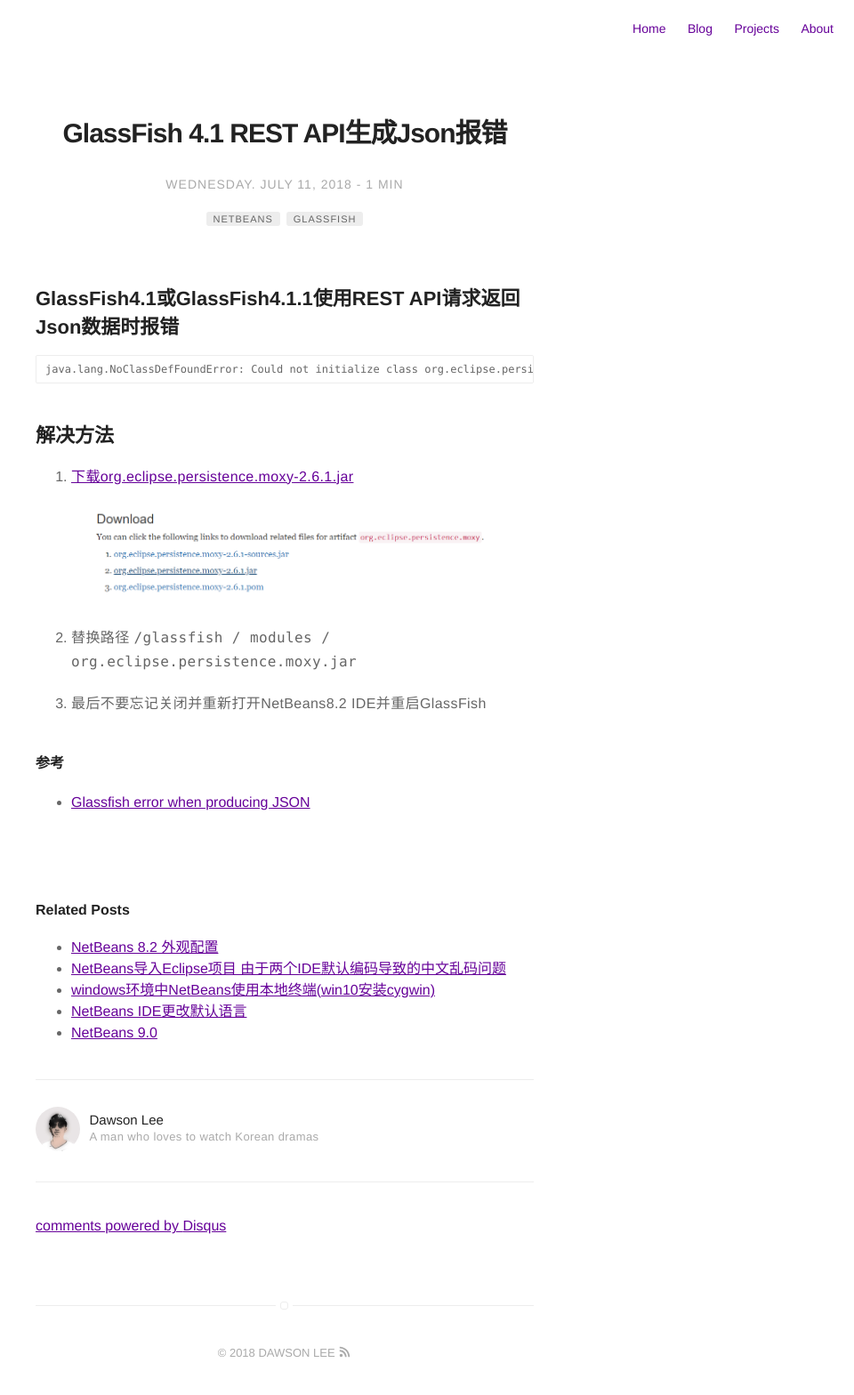
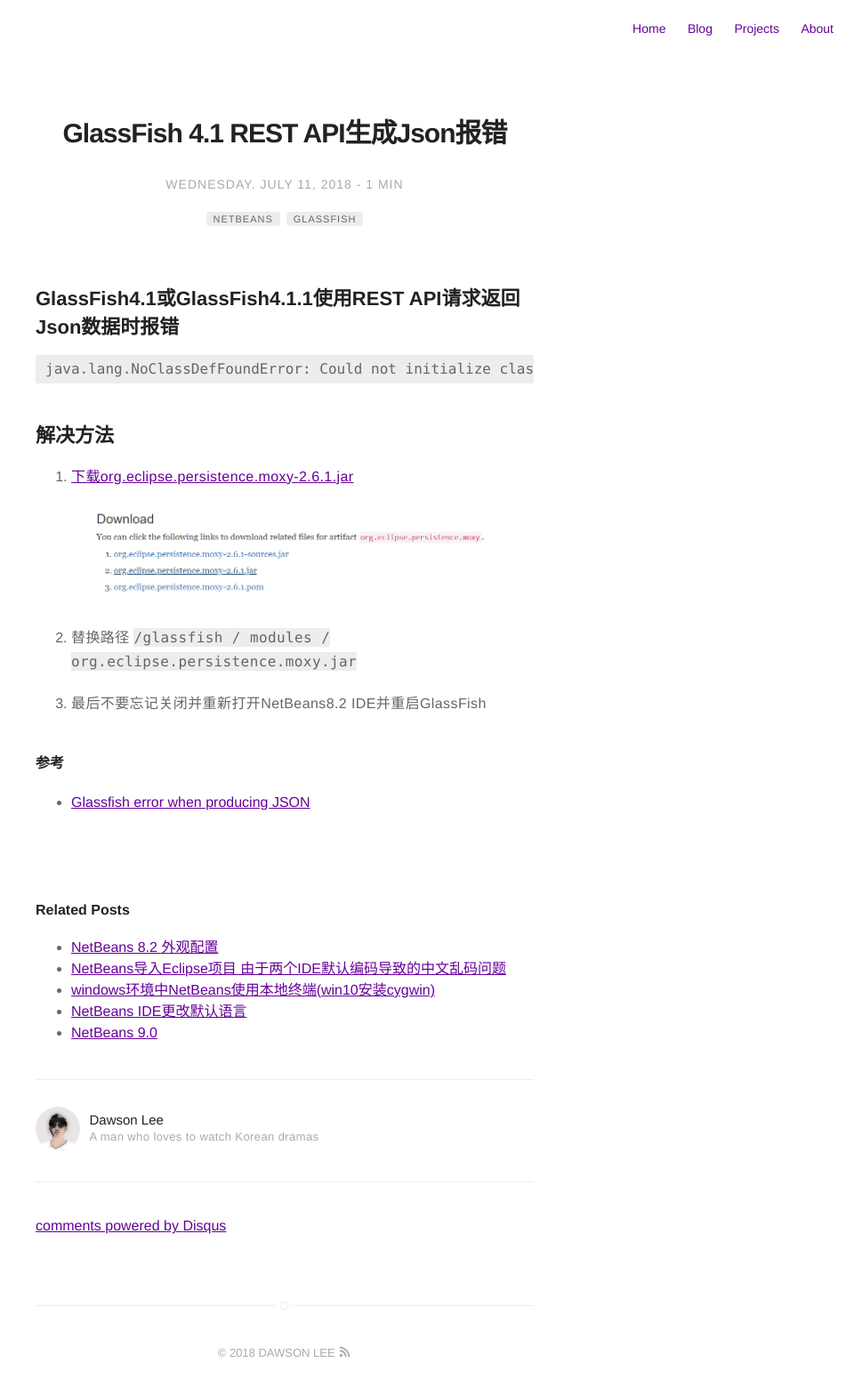
Before and after one commit to dawsonlee1790/dawsonlee1790.github.io, a Jekyll site: the page built from _posts/2018-07-11-GlassFish 4.1 REST API生成Json报错.markdown, in a window 1280 px wide. Shown: the whole page at 89% size, without its empty margins (320-1280 px from the left). Built offline with Jekyll 4.4.1, drawn with Linux system fonts in a browser that asks for light colours; comment, search, counter and statistics services are not loaded.

Commit message:
修改<code>的背景

```diff
--- a/_sass/base/general.sass
+++ b/_sass/base/general.sass
@@ -102,7 +102,7 @@
 	padding: 1px 0
 	font-family: $fontMonospace
 	line-height: 20px
-	background: #fff
+	background: #ededed
 	border-radius: 2px
 	border-radius: 2px
 
@@ -112,10 +112,9 @@
 	width: 100%
 	padding: 5px 10px
 	font-family: $fontMonospace
-	font-size: 1.2rem
 	line-height: 2rem
 	overflow: auto
-	background: #fff
+	background: #ededed
 	border: 1px solid $epsilon
 	border-radius: 2px
 
```
